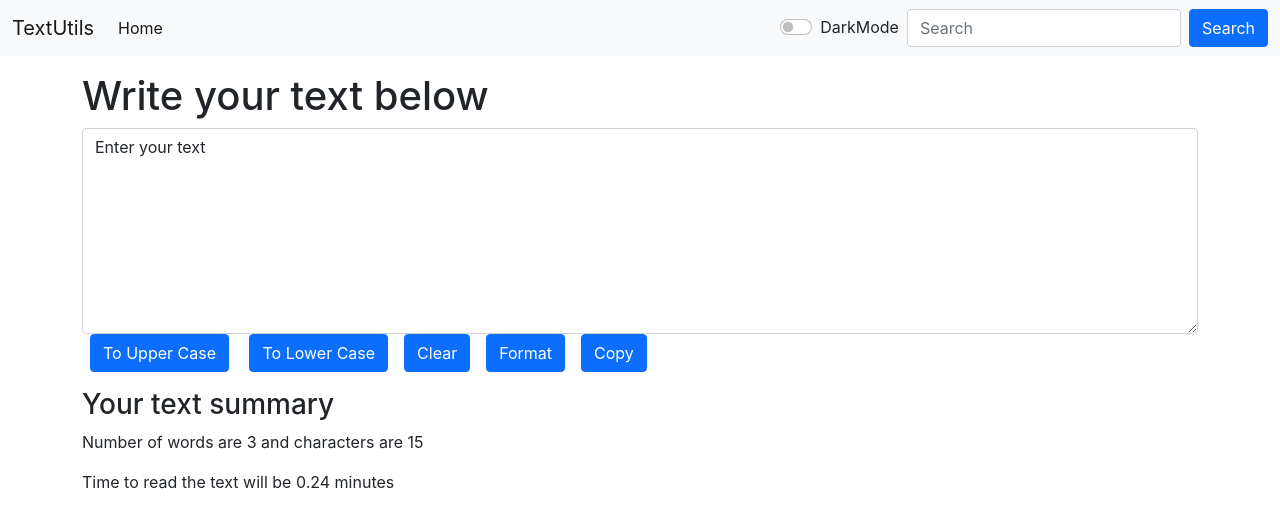
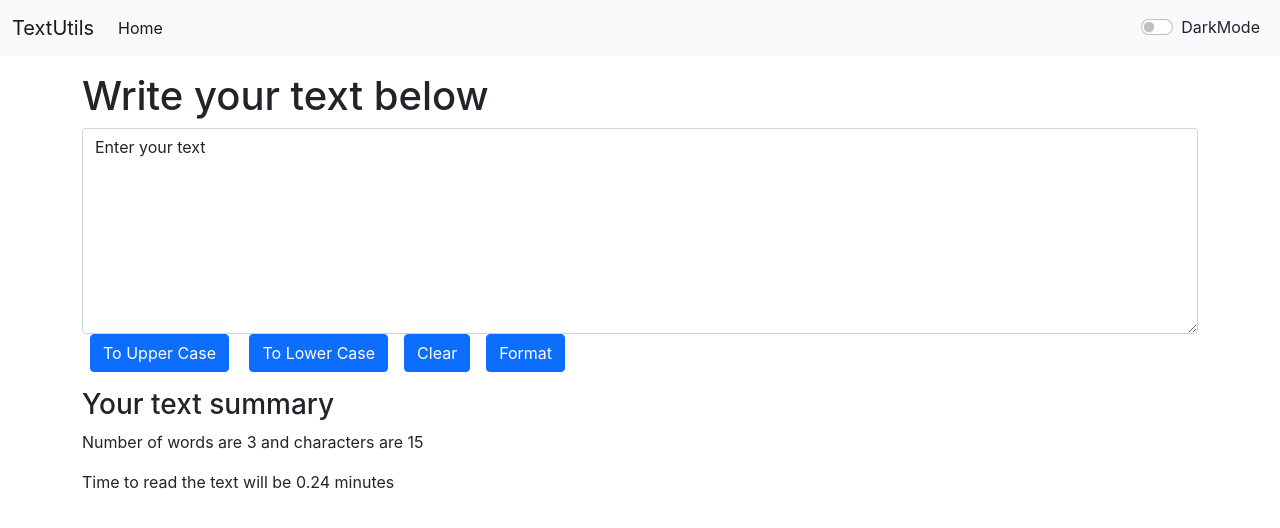
Before and after one commit to RaoAbhimanyuYadav/TextUtils-app, a React (Create React App) app: page / in a window 1280 px wide. Shown: the top 528 px of the page. Built offline with nearby package versions, Linux system fonts and the light colour scheme.

Commit message:
removed search and copy button

```diff
--- a/package.json
+++ b/package.json
@@ -7,6 +7,7 @@
     "@testing-library/jest-dom": "^5.16.1",
     "@testing-library/react": "^12.1.2",
     "@testing-library/user-event": "^13.5.0",
+    "gh-pages": "^3.2.3",
     "react": "^17.0.2",
     "react-dom": "^17.0.2",
     "react-router-dom": "^5.2.0",
--- a/src/Components/NavBar.js
+++ b/src/Components/NavBar.js
@@ -28,10 +28,10 @@ export default function NavBar(props) {
             <input className="form-check-input" onClick = {props.toggleMode} type="checkbox" role="switch" id="flexSwitchCheckDefault" />
             <label className="form-check-label" htmlFor="flexSwitchCheckDefault">DarkMode</label>
           </div>
-          <form className="d-flex">
+          {/* <form className="d-flex">
             <input className="form-control me-2" type="search" placeholder="Search" aria-label="Search"/>
             <button className="btn btn-primary" type="submit">Search</button>
-          </form>
+          </form> */}
         </div>
       </div>
     </nav>
--- a/src/Components/TextForm.js
+++ b/src/Components/TextForm.js
@@ -19,11 +19,11 @@ export default function TextForm(props) {
   const handleClear = () => {
     setText('');
   };
-  const handleCopy= ()=>{
-    let text= document.getElemId("exampleFormControlTextarea1");
-    text.select();
-    navigator.clipboard.writeText(text.value);
-  }
+  // const handleCopy= ()=>{
+  //   let text= document.getElemId("exampleFormControlTextarea1");
+  //   text.select();
+  //   navigator.clipboard.writeText(text.value);
+  // }
   const handleFormat = () => {
     let tarray = text.split(".");
     let tstr = '';
@@ -53,7 +53,7 @@ export default function TextForm(props) {
       <button   className="btn btn-primary mx-2"   onClick={lowerCase} >   To Lower Case </button>
       <button   className="btn btn-primary mx-2"   onClick={handleClear} >   Clear </button>
       <button   className="btn btn-primary mx-2"   onClick={handleFormat} >   Format </button>
-      <button   className="btn btn-primary mx-2"   onClick={handleCopy} >   Copy </button>
+      {/* <button   className="btn btn-primary mx-2"   onClick={handleCopy} >   Copy </button> */}
     </div>
     <div className="container my-3" style= {{color : props.mode ==='dark'?'white':'#212529'}} >
       <h3>Your text summary</h3>
```
